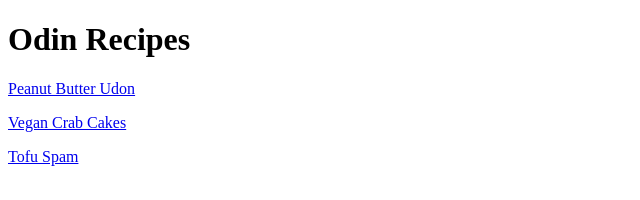
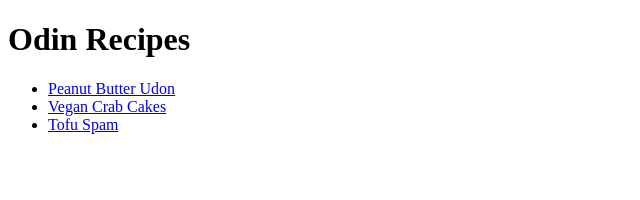
Before and after one commit to greyknight90/odin-recipes, a plain HTML site: page index.html in a window 1280 px wide. Shown: the whole page, without its empty margins (0-640 px from the left). Drawn offline with Linux system fonts and the light colour scheme.

Commit message:
Move list of recipes from paragraphs to an unordered list

```diff
--- a/index.html
+++ b/index.html
@@ -8,8 +8,10 @@
 <body>
     <h1>Odin Recipes</h1>
 
-    <p><a href="recipes/peanut-butter-udon.html">Peanut Butter Udon</a></p>
-    <p><a href="recipes/crab-cakes.html">Vegan Crab Cakes</a></p>
-    <p><a href="recipes/tofu-spam.html">Tofu Spam</a></p>
+    <ul>
+        <li><a href="recipes/peanut-butter-udon.html">Peanut Butter Udon</a></li>
+        <li><a href="recipes/crab-cakes.html">Vegan Crab Cakes</a></li>
+        <li><a href="recipes/tofu-spam.html">Tofu Spam</a></li>
+    </ul>
 </body>
 </html>
```
